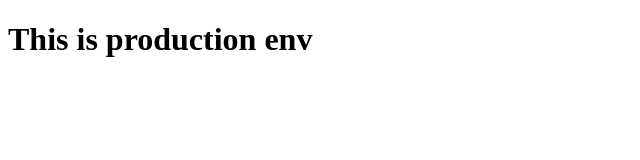
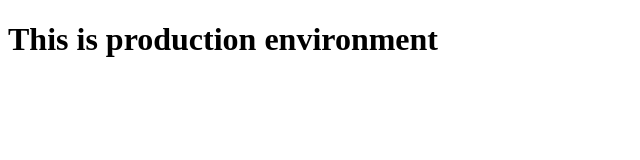
Before and after one commit to ChintanMakwana/test-github-actions, a plain HTML site: page index.html in a window 1280 px wide. Shown: the whole page, without its empty margins (0-640 px from the left). Drawn offline with Linux system fonts and the light colour scheme.

Commit message:
Change text

```diff
--- a/index.html
+++ b/index.html
@@ -7,6 +7,6 @@
     <title>Document</title>
 </head>
 <body>
-    <h1>This is production env</h1>
+    <h1>This is production environment</h1>
 </body>
 </html>
```
